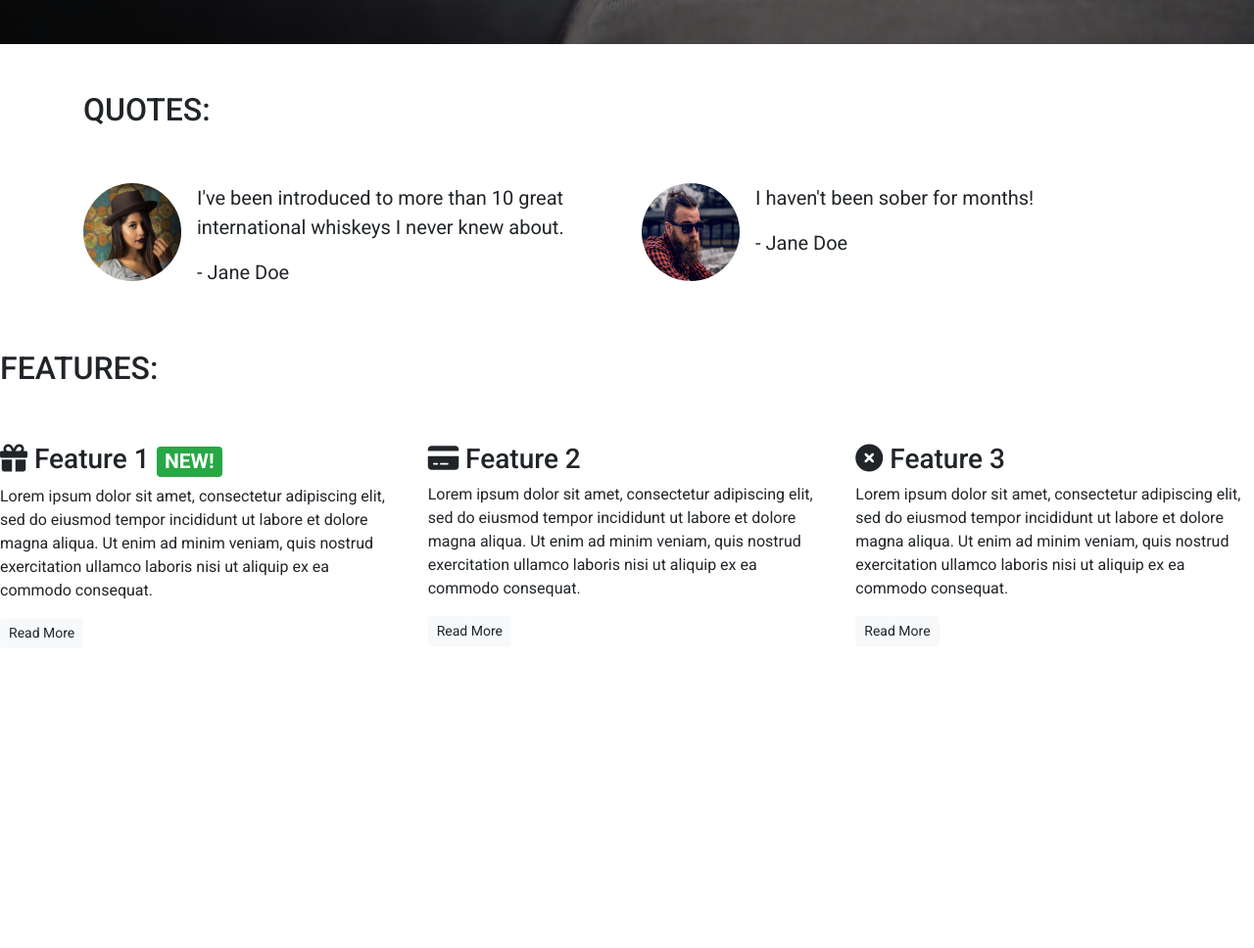
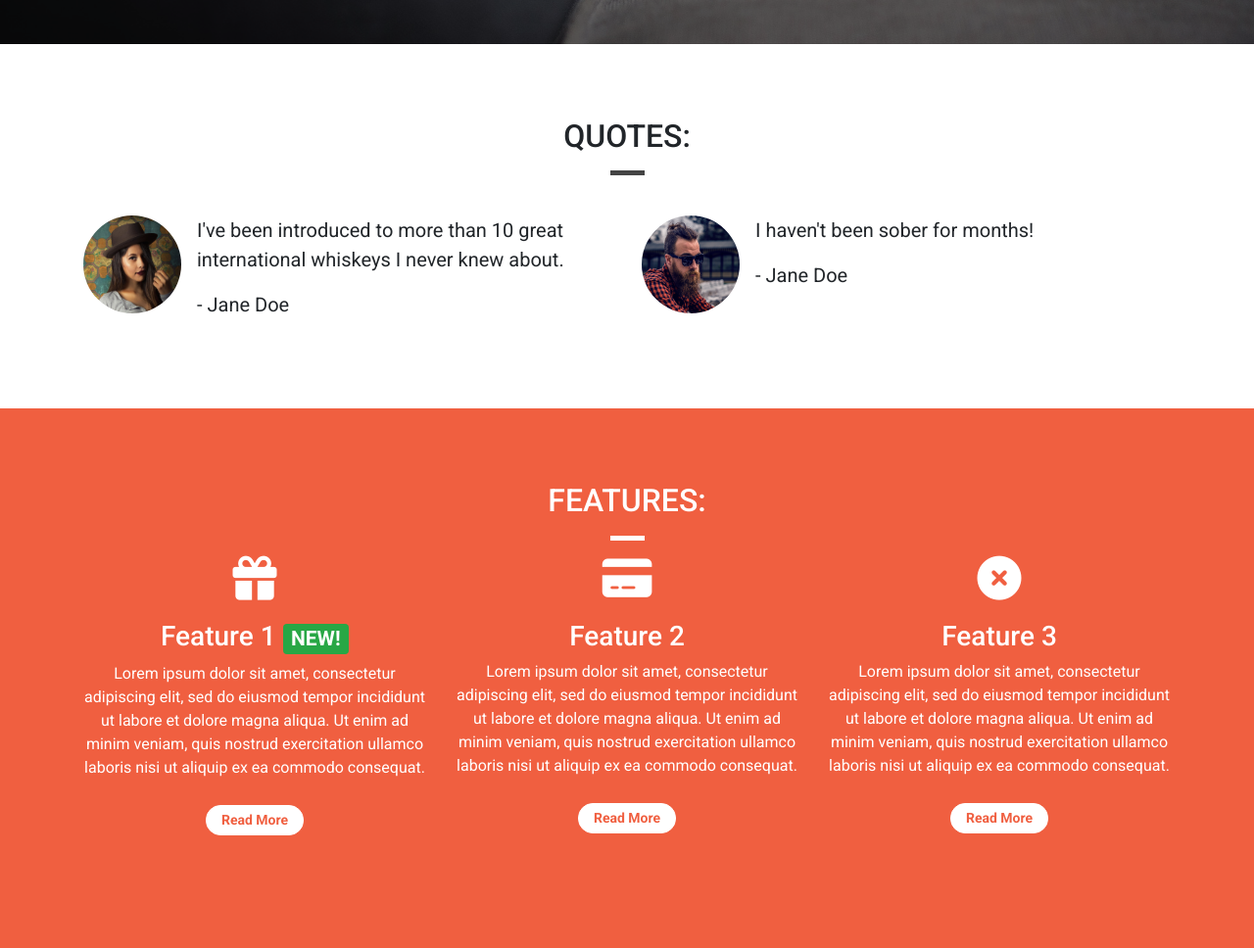
Before and after one commit to monicathomas8/Whiskey-drop, a plain HTML site: page index.html in a window 1280 px wide. Shown: the part 755-1723 px from the top of the page at 98% size. Before the commit the page ends 1433 px from the top, so only its background shows below. Drawn offline with nearby package versions, Linux system fonts and the light colour scheme.

Commit message:
styled features and quotes with css

```diff
--- a/css/style.css
+++ b/css/style.css
@@ -2,21 +2,16 @@ body {
     font-family: 'Roboto', sans-serif;
 }
 
-.alert-container .col-12 {
-    padding-left: 0;
-    padding-right: 0;
+/* Containers */
+
+/*.container-wrapper {} */
+
+.container-wrapper--red {
+    background-color: #f05f40;
+    color: white;
 }
 
-.site-wide-alert {
-    color: #544600;
-    background-color: #eec802;
-    border-color: #eec802;
-    padding: 5px 15px;
-    margin-bottom: 0;
-    border: 1px solid transparent;
-    border-radius: 0;
-}
-
+/* .alert-container {}  */
 
 .callout-container {
     height: 100vh;
@@ -41,6 +36,11 @@ body {
     height: 100%;
     width: 100%;
     background-color: rgba(0, 0, 0, 0.5);
+}
+
+.content-container {
+    padding-top: 75px;
+    padding-bottom: 75px;
 }
 
 /* Navbar */
@@ -111,6 +111,10 @@ body {
     background-color: #f05f40;
 }
 
+.block-divider--white {
+    background-color: white;
+}
+
 .block-divider--short {
     width: 35px;
 }
@@ -137,3 +141,61 @@ body {
     border-color: #df4929;
     color: white;
 }
+
+/* Alert */
+
+.alert-container .col-12 {
+    padding-left: 0;
+    padding-right: 0;
+}
+
+.site-wide-alert {
+    color: #544600;
+    background-color: #eec802;
+    border-color: #eec802;
+    padding: 5px 15px;
+    margin-bottom: 0;
+    border: 1px solid transparent;
+    border-radius: 0;
+}
+
+/* Page Headers */
+
+.page-header {
+    margin-bottom: 0;
+    border-bottom: 0;
+    text-align: center;
+}
+
+.page-header h2 {
+    margin-top: 0;
+}
+
+/* Quotes */
+
+.quotes .page-header {
+    margin-bottom: 25px;
+}
+
+/* Features */
+
+.feature {
+    text-align: center;
+    margin-bottom: 40px;
+}
+
+.feature i {
+    margin-bottom: 20px;
+    font-size: 45px;
+    line-height: 45px;
+}
+
+.feature .btn {
+    background-color: white;
+    border-color: white;
+    border-radius: 15px;
+    min-width: 100px;
+    font-weight: bold;
+    margin-top: 10px;
+    color: #f05f40;
+}
--- a/index.html
+++ b/index.html
@@ -27,8 +27,9 @@
             <div class="row d-none d-sm-block">
                 <div class="col-12">
                     <div class="site-wide-alert alert alert-warning">
-                        <strong>Sale Now On!</strong> We've got a sale on. Get a 12-month subscription for the price of
-                        6! <a href="">See here for details!</a>
+                        <strong>Sale Now On!</strong> We've got a sale on. Get a 12-month
+                        subscription for the price of 6!
+                        <a href="">See here for details!</a>
                     </div>
                 </div>
             </div>
@@ -38,12 +39,17 @@
 
             <button class="navbar-toggler ml-auto" type="button" data-toggle="collapse" data-target="#navbarNavDropdown"
                 aria-controls="navbarNavDropdown" aria-expanded="false" aria-label="Toggle navigation">
-                <span class="navbar-toggler-icon"></span></button>
+                <span class="navbar-toggler-icon"></span>
+            </button>
 
             <div class="collapse navbar-collapse" id="navbarNavDropdown">
                 <ul class="navbar-nav mr-auto">
-                    <li class="active nav-item mr-2"><a class="nav-link" href="/">Home</a></li>
-                    <li class="nav-item mr-2"><a class="nav-link" href="/about">About</a></li>
+                    <li class="active nav-item mr-2">
+                        <a class="nav-link" href="/">Home</a>
+                    </li>
+                    <li class="nav-item mr-2">
+                        <a class="nav-link" href="/about">About</a>
+                    </li>
                     <li class="nav-item dropdown">
                         <a class="nav-link dropdown-toggle" href="#" id="navbarDropdownMenuLink" role="button"
                             data-toggle="dropdown" aria-haspopup="true" aria-expanded="false">
@@ -57,12 +63,15 @@
                         </div>
                     </li>
 
-                    <li class="nav-item mr-2 d-block d-sm-none"><a class="nav-link" href="/login">Sign In / Sign Up</a>
+                    <li class="nav-item mr-2 d-block d-sm-none">
+                        <a class="nav-link" href="/login">Sign In / Sign Up</a>
                     </li>
                 </ul>
             </div>
             <div class="d-none d-md-block">
-                <p class="navbar-text my-auto mr-2"><i>Great whiskey delivered to your door!</i></p>
+                <p class="navbar-text my-auto mr-2">
+                    <i>Great whiskey delivered to your door!</i>
+                </p>
                 <a href="/login" class="btn btn--cta btn--red">Sign In / Sign Up</a>
             </div>
         </nav>
@@ -73,16 +82,24 @@
         <div class="row">
             <div class="col-12">
                 <section class="callout jumbotron text-center">
-                    <h1 class="jumbotron-header">The finest whiskeys delivered to your doorstep.</h1>
-                    <hr class="block-divider block-divider--orange">
-                    <p class="lead">Sign up today to start receiving the world's best whiskeys every month.
+                    <h1 class="jumbotron-header">
+                        The finest whiskeys delivered to your doorstep.
+                    </h1>
+                    <hr class="block-divider block-divider--orange" />
+                    <p class="lead">
+                        Sign up today to start receiving the world's best whiskeys every
+                        month.
                         <s class="d-none d-sm-inline">€19.99</s>
-                        <span class="d-inline d-sm-none"><br></span>
-                        <strong><mark>First one is free!</mark></strong></p>
-                    <button class="btn btn-lg btn--cta btn--red" data-toggle="modal" data-target="#signUpModal">Sign
-                        Up!</button>
-                    <p class="text-muted"><small>You must be over 18 to sign up to our service. Please, drink
-                            responsibly.</small></p>
+                        <span class="d-inline d-sm-none"><br /></span>
+                        <strong><mark>First one is free!</mark></strong>
+                    </p>
+                    <button class="btn btn-lg btn--cta btn--red" data-toggle="modal" data-target="#signUpModal">
+                        Sign Up!
+                    </button>
+                    <p class="text-muted">
+                        <small>You must be over 18 to sign up to our service. Please, drink
+                            responsibly.</small>
+                    </p>
                 </section>
             </div>
         </div>
@@ -90,22 +107,26 @@
     </div>
 
     <!-- Quotes -->
-    <div class="container quotes-container">
+    <div class="container-wrapper">
+        <div class="container quotes-container content-container">
             <section class="quotes">
                 <div class="row">
-                <div class="col-12 my-5">
+                    <div class="col-12 page-header">
                         <h2 class="text-uppercase">Quotes:</h2>
+                        <hr class="block-divider block-divider--short" />
                     </div>
                 </div>
                 <div class="row">
                     <div class="col-12 col-md-6">
                         <div class="media">
                             <div class="d-none d-sm-block">
-                            <img src="images/girl-image.png" class="rounded-circle mr-3" height=100 width=100>
+                                <img src="images/girl-image.png" class="rounded-circle mr-3" height="100" width="100" />
                             </div>
                             <div class="media-body">
                                 <blockquote class="blockquote">
-                                <p>I've been introduced to more than 10 great international whiskeys I never knew about.
+                                    <p>
+                                        I've been introduced to more than 10 great international
+                                        whiskeys I never knew about.
                                     </p>
                                     <p>- Jane Doe</p>
                                 </blockquote>
@@ -115,7 +136,7 @@
                     <div class="col-12 col-md-6">
                         <div class="media">
                             <div class="d-none d-sm-block">
-                            <img src="images/guy-image.png" class="rounded-circle mr-3" height=100 width=100>
+                                <img src="images/guy-image.png" class="rounded-circle mr-3" height="100" width="100" />
                             </div>
                             <div class="media-body">
                                 <blockquote class="blockquote">
@@ -129,47 +150,67 @@
             </section>
             <!-- /.quotes -->
         </div>
+    </div>
 
     <!-- Features -->
-    <div class="features-container">
+    <div class="container-wrapper container-wrapper--red">
+        <div class="container features-container content-container">
             <section class="features">
                 <div class="row">
-                <div class="col-12 my-5">
+                    <div class="col-12 page-header">
                         <h2 class="text-uppercase">Features:</h2>
+                        <hr class="block-divider block-divider--short block-divider--white" />
                     </div>
                 </div>
                 <div class="row">
                     <div class="col-12 col-md-6 col-lg-4">
                         <div class="feature">
-                        <h3><i class="fas fa-gift d-none d-sm-inline"></i> Feature 1 <span
-                                class="badge badge-success">NEW!</span></h3>
-                        <p>Lorem ipsum dolor sit amet, consectetur adipiscing elit, sed do eiusmod tempor incididunt ut
-                            labore et dolore magna aliqua. Ut enim ad minim veniam, quis nostrud exercitation ullamco
-                            laboris nisi ut aliquip ex ea commodo consequat.</p>
+                            <h3>
+                                <i class="fas fa-gift d-none d-sm-block"></i> Feature 1
+                                <span class="badge badge-success">NEW!</span>
+                            </h3>
+                            <p>
+                                Lorem ipsum dolor sit amet, consectetur adipiscing elit, sed
+                                do eiusmod tempor incididunt ut labore et dolore magna aliqua.
+                                Ut enim ad minim veniam, quis nostrud exercitation ullamco
+                                laboris nisi ut aliquip ex ea commodo consequat.
+                            </p>
                             <p><a class="btn btn-sm btn-light" href="">Read More</a></p>
                         </div>
                     </div>
                     <div class="col-12 col-md-6 col-lg-4">
                         <div class="feature">
-                        <h3><i class="fas fa-credit-card d-none d-sm-inline"></i> Feature 2</h3>
-                        <p>Lorem ipsum dolor sit amet, consectetur adipiscing elit, sed do eiusmod tempor incididunt ut
-                            labore et dolore magna aliqua. Ut enim ad minim veniam, quis nostrud exercitation ullamco
-                            laboris nisi ut aliquip ex ea commodo consequat.</p>
+                            <h3>
+                                <i class="fas fa-credit-card d-none d-sm-block"></i> Feature 2
+                            </h3>
+                            <p>
+                                Lorem ipsum dolor sit amet, consectetur adipiscing elit, sed
+                                do eiusmod tempor incididunt ut labore et dolore magna aliqua.
+                                Ut enim ad minim veniam, quis nostrud exercitation ullamco
+                                laboris nisi ut aliquip ex ea commodo consequat.
+                            </p>
                             <p><a class="btn btn-sm btn-light" href="">Read More</a></p>
                         </div>
                     </div>
                     <div class="col-12 d-md-none d-lg-block col-lg-4">
                         <div class="feature">
-                        <h3><i class="fas fa-times-circle d-none d-sm-inline"></i> Feature 3</h3>
-                        <p>Lorem ipsum dolor sit amet, consectetur adipiscing elit, sed do eiusmod tempor incididunt ut
-                            labore et dolore magna aliqua. Ut enim ad minim veniam, quis nostrud exercitation ullamco
-                            laboris nisi ut aliquip ex ea commodo consequat.</p>
+                            <h3>
+                                <i class="fas fa-times-circle d-none d-sm-block"></i> Feature
+                                3
+                            </h3>
+                            <p>
+                                Lorem ipsum dolor sit amet, consectetur adipiscing elit, sed
+                                do eiusmod tempor incididunt ut labore et dolore magna aliqua.
+                                Ut enim ad minim veniam, quis nostrud exercitation ullamco
+                                laboris nisi ut aliquip ex ea commodo consequat.
+                            </p>
                             <p><a class="btn btn-sm btn-light" href="">Read More</a></p>
                         </div>
                     </div>
                 </div>
             </section>
             <!-- /.features -->
+        </div>
     </div>
 
     <div class="modal" tabindex="-1" role="dialog" id="signUpModal">
@@ -186,18 +227,18 @@
                         <div class="form-group">
                             <label for="exampleInputEmail1">Email address</label>
                             <input type="email" class="form-control" id="exampleInputEmail1"
-                                aria-describedby="emailHelp" placeholder="Enter email">
+                                aria-describedby="emailHelp" placeholder="Enter email" />
                             <small id="emailHelp" class="form-text text-muted">We'll never share your email with anyone
                                 else.</small>
                         </div>
                         <div class="form-group">
                             <label for="password">Password</label>
-                            <input type="password" class="form-control" id="password" placeholder="Password">
+                            <input type="password" class="form-control" id="password" placeholder="Password" />
                         </div>
                         <div class="form-group">
                             <label for="repeatPassword">Repeat Password</label>
                             <input type="password" class="form-control" id="repeatPassword"
-                                placeholder="Repeat Password">
+                                placeholder="Repeat Password" />
                         </div>
                         <button type="submit" class="btn btn-success">Submit</button>
                     </form>
@@ -205,7 +246,6 @@
             </div>
         </div>
     </div>
-
 
     <script src="https://code.jquery.com/jquery-3.3.1.slim.min.js"
         integrity="sha384-q8i/X+965DzO0rT7abK41JStQIAqVgRVzpbzo5smXKp4YfRvH+8abtTE1Pi6jizo" crossorigin="anonymous">
```
Lines whose indentation alone changed are shown as unchanged.
